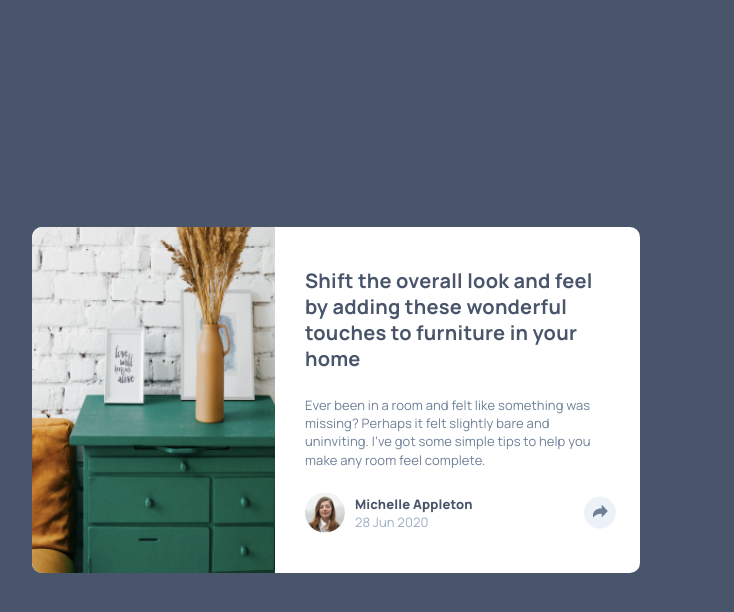
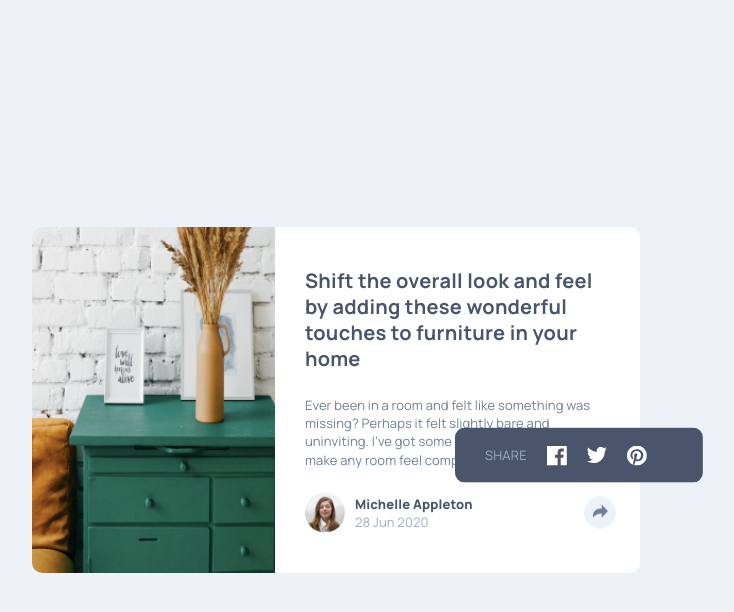
Before and after one commit to FrancisoRocha/Article-preview-component, a plain HTML site: page index.html in a window 1280 px wide. Both pictures are taken after a click on the button 903 px from the left and 512 px from the top of the page. Shown: the whole page, without its empty margins (304-1038 px from the left). Drawn offline with nearby package versions, Linux system fonts and the light colour scheme.

Commit message:
Function added to the show social networks button

```diff
--- /dev/null
+++ b/app.js
@@ -0,0 +1,25 @@
+
+
+document.addEventListener('DOMContentLoaded', () => {
+
+    const shareBtn = document.querySelector('.btn__share');
+    const infoActive = document.querySelector('.user__info--active');
+
+
+    if (shareBtn && infoActive) {
+
+        shareBtn.addEventListener('click', () => {
+            const isVisible = infoActive.style.display === 'flex';
+
+            if (isVisible) {
+                infoActive.classList.remove('animate__fadeInDown');
+                infoActive.classList.add('animate__fadeOutDown');
+            } else {
+                infoActive.style.display = 'flex';
+                infoActive.classList.remove('animate__fadeOutDown');
+                infoActive.classList.add('animate__animated', 'animate__fadeInDown');
+            }
+        });
+    }
+
+})
--- a/index.html
+++ b/index.html
@@ -12,6 +12,7 @@
   <link rel="preconnect" href="https://fonts.googleapis.com">
   <link rel="preconnect" href="https://fonts.gstatic.com" crossorigin>
   <link href="https://fonts.googleapis.com/css2?family=Manrope:wght@200..800&display=swap" rel="stylesheet">
+  <link rel="stylesheet" href="https://cdnjs.cloudflare.com/ajax/libs/animate.css/4.1.1/animate.min.css" />
 </head>
 
 <body>
@@ -46,9 +47,19 @@
             <img src="./images/icon-share.svg" alt="Compartir" class="icon-share">
           </button>
         </div>
+        <div class="user__info--active animate__fadeInDown animate__fadeOutDown">
+          <div class="content--active">
+            <p class="text--active">Share</p>
+            <img src="./images/icon-facebook.svg" alt="Facebook" class="icon">
+            <img src="./images/icon-twitter.svg" alt="Twitter" class="icon">
+            <img src="./images/icon-pinterest.svg" alt="Pinterest" class="icon">
+          </div>
+        </div>
       </div>
     </div>
   </div>
+
+  <script src="./app.js"></script>
 
 
 </body>
--- a/styles/style.css
+++ b/styles/style.css
@@ -40,7 +40,11 @@ p {
 }
 
 body{
-    background-color: var(--grey-900);
+    background-color: var(--grey-200);
+}
+
+.animate__animated {
+    --animate-duration: 0.5s;
 }
 
 .container{
@@ -168,4 +172,48 @@ body{
     border-radius: 50%;
     background-color: var(--grey-200);
     border: none;
+    cursor: pointer;
+    z-index: 1;
 }
+
+/** ACTIVE */
+
+.user__info--active{
+    /* display: flex; */
+    display: none;
+    align-items: center;
+    width: 100%;
+    height: 8rem;
+    background-color: var(--grey-900);
+    position: absolute;
+    left: 0;
+    border-radius: 0 0 1rem 1rem;
+}
+
+@media(min-width: 768px){
+    .user__info--active{
+        width: 24.8rem;
+        height: 5.5rem;
+        position: fixed;
+        top: 16rem;
+        left: 15rem;
+        border-radius: 1rem;
+    }
+}
+
+.content--active{
+    display: flex;
+    align-items: center;
+    gap: 2rem;
+    margin-left: 3rem;
+}
+
+.text--active{
+    font-family: var(--font);
+    font-size: 1.3rem;
+    color: var(--grey-400);
+    font-weight: 400;
+    line-height: 140%;
+    letter-spacing: 0.25px;
+    text-transform: uppercase;
+}
```
